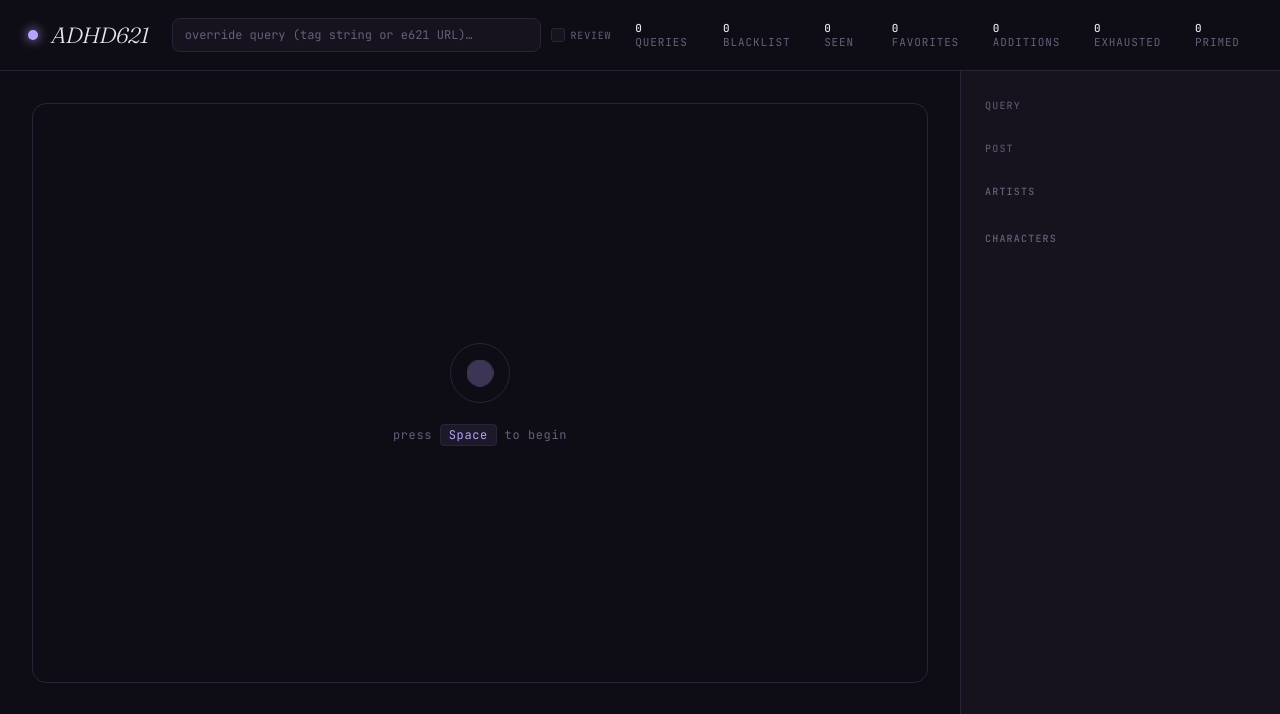
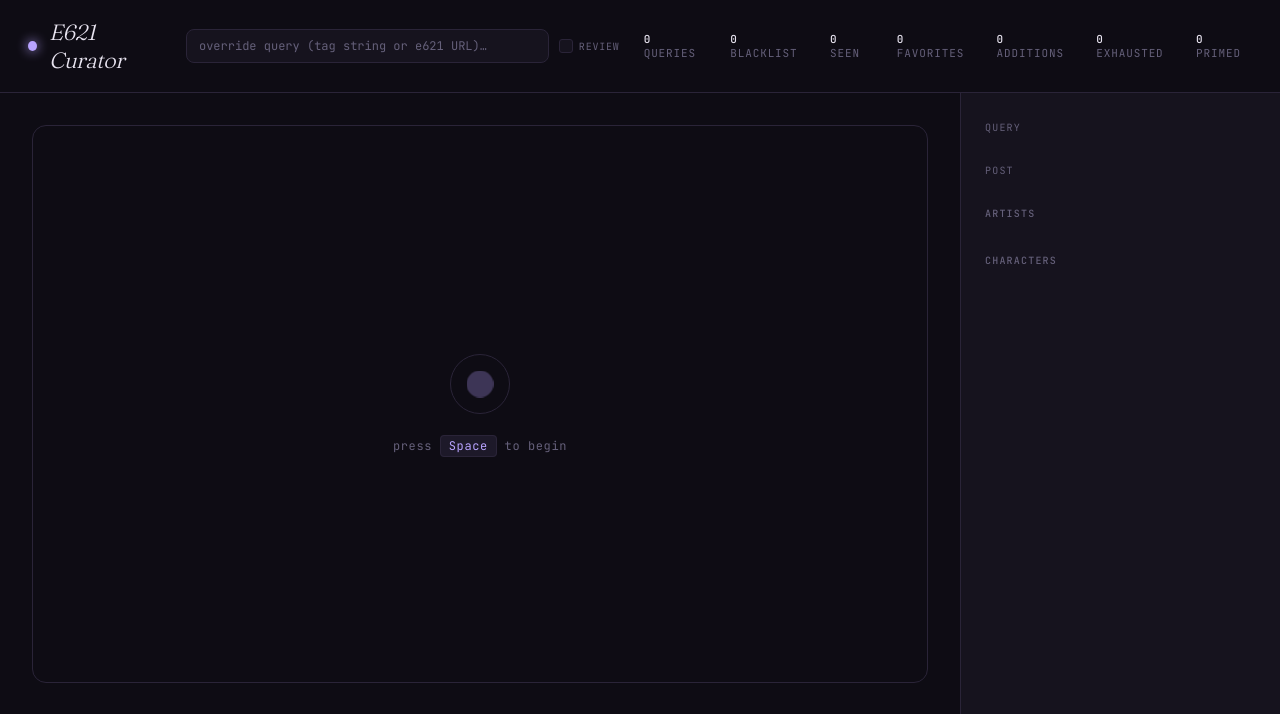
Before and after one commit to Vyrqel/e621-curator, a Flask app: page / in a window 1280 px wide. Shown: the top 714 px of the page. Run offline with Flask 3, Linux system fonts and the light colour scheme; data that the repository does not hold is empty; some libraries are stand-ins or nearby versions.

Commit message:
Change to official release name rather than internal project name

```diff
--- a/templates/index.html
+++ b/templates/index.html
@@ -4,7 +4,7 @@
 <head>
   <meta charset="UTF-8">
   <meta name="viewport" content="width=device-width, initial-scale=1.0">
-  <title>ADHD621</title>
+  <title>E621 Curator</title>
   <link rel="preconnect" href="https://fonts.googleapis.com">
   <link rel="preconnect" href="https://fonts.gstatic.com" crossorigin>
   <link
@@ -17,7 +17,7 @@
   <header class="topbar">
     <div class="brand">
       <span class="brand-mark"></span>
-      <span class="brand-text">ADHD621</span>
+      <span class="brand-text">E621 Curator</span>
     </div>
     <div class="override-box">
       <div class="override-field">
```
